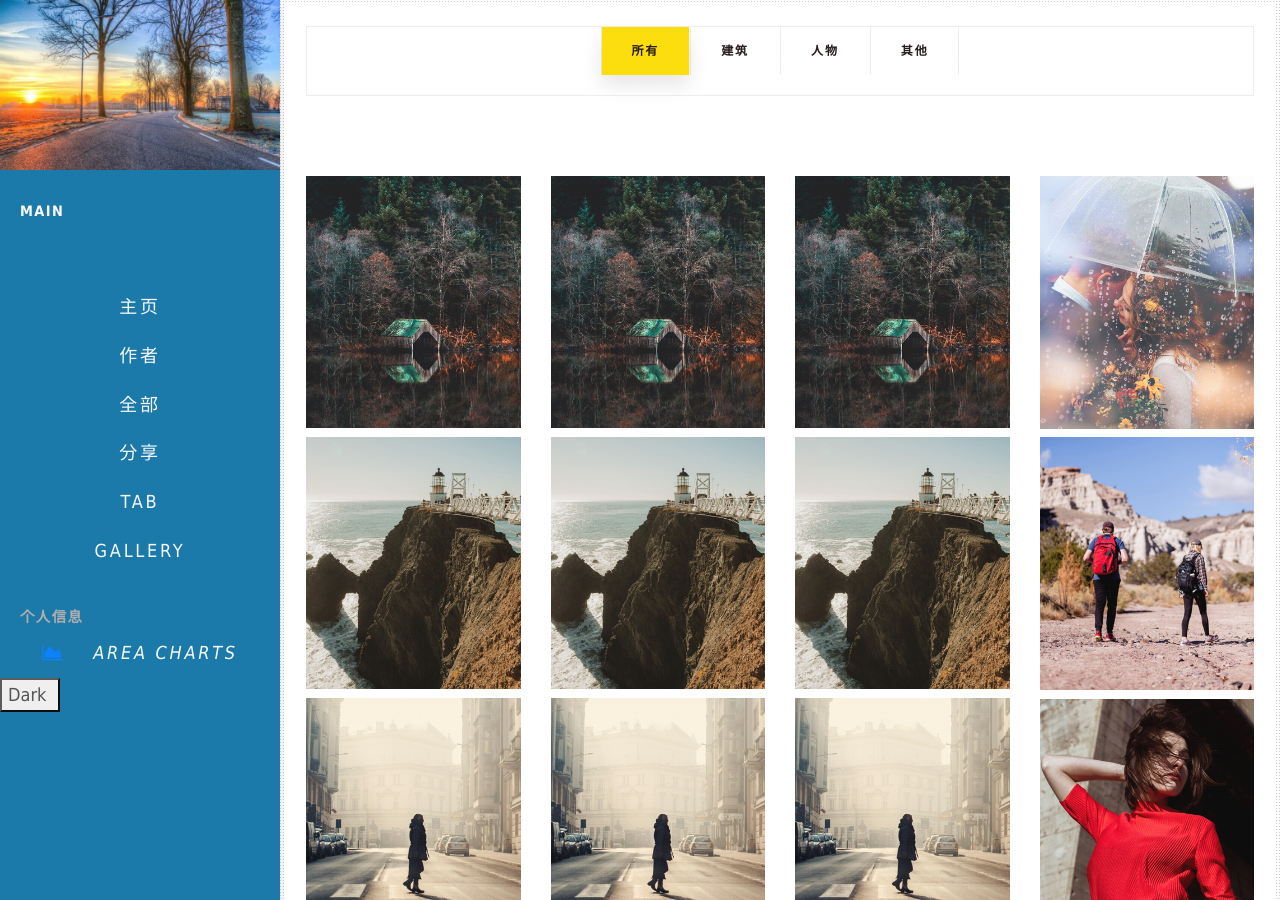
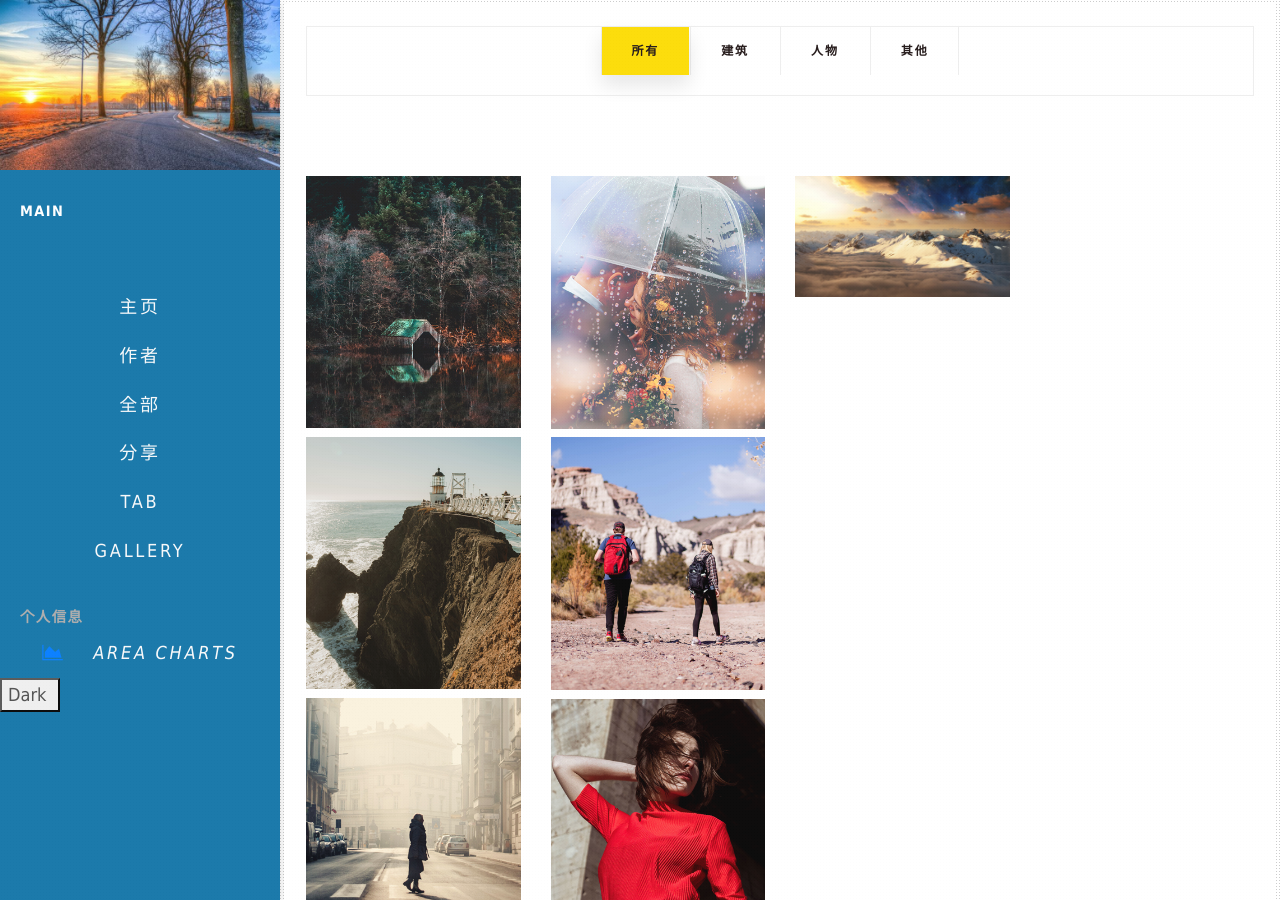
Before and after one commit to nengwuzhi/nengwuzhi.github.ioce, a Jekyll site: the page built from pages/gallery.html, in a window 1280 px wide and 900 px high. Built offline with Jekyll 4.4.1, drawn with Linux system fonts in a browser that asks for light colours; nearby versions of some CDN libraries.

Commit message:
Update gallery.html

```diff
--- a/pages/gallery.html
+++ b/pages/gallery.html
@@ -41,35 +41,6 @@
         					</div>
         					{% endif %}
         					{% endfor %}
-
-        				</div>
-        			</div>
-				 <div class="col-lg-3 col-md-4 col-sm-6 Ar">
-        				<div class="h_gallery_item">
-        					{% for image in site.static_files %}
-                                                {% if image.path contains 'img/gallery/Architecture' %}
-        						<a data-fancybox="gallery" class="light" href="{{ site.baseurl }}{{ image.path }}">
-							<img src="{{ site.baseurl }}{{ image.path }}" alt=""></a>
-        					<div class="hover">
-        						<a href="#"><h4>{{ site.baseurl }}{{ image.title }}</h4></a>
-        					</div>
-        					{% endif %}
-        					{% endfor %}
-
-        				</div>
-        			</div>
-				<div class="col-lg-3 col-md-4 col-sm-6 Ar">
-        				<div class="h_gallery_item">
-        					{% for image in site.static_files %}
-                                                {% if image.path contains 'img/gallery/Architecture' %}
-        						<a data-fancybox="gallery" class="light" href="{{ site.baseurl }}{{ image.path }}">
-							<img src="{{ site.baseurl }}{{ image.path }}" alt=""></a>
-        					<div class="hover">
-        						<a href="#"><h4>{{ site.baseurl }}{{ image.title }}</h4></a>
-        					</div>
-        					{% endif %}
-        					{% endfor %}
-
         				</div>
         			</div>
         			<div class="col-lg-3 col-md-4 col-sm-6 pe">
@@ -83,21 +54,6 @@
         					</div>
         					{% endif %}
         					{% endfor %}
-
-        				</div>
-        			</div>
-				<div class="col-lg-3 col-md-4 col-sm-6 pe">
-        				<div class="h_gallery_item">
-        					{% for image in site.static_files %}
-                                                {% if image.path contains 'img/gallery/people' %}
-        						<a data-fancybox="gallery" class="light" href="{{ site.baseurl }}{{ image.path }}">
-							<img src="{{ site.baseurl }}{{ image.path }}" alt=""></a>
-        					<div class="hover">
-        						<a href="#"><h4>{{ site.baseurl }}{{ image.title }}</h4></a>
-        					</div>
-        					{% endif %}
-        					{% endfor %}
-
         				</div>
         			</div>
 				 <div class="col-lg-3 col-md-4 col-sm-6 ot">
@@ -111,39 +67,9 @@
         					</div>
         					{% endif %}
         					{% endfor %}
+        				</div>
+        			 </div>
 
-        				</div>
-        			</div>
-				<div class="col-lg-3 col-md-4 col-sm-6 ot">
-        				<div class="h_gallery_item">
-        					{% for image in site.static_files %}
-                                                {% if image.path contains 'img/gallery/other' %}
-        						<a data-fancybox="gallery" class="light" href="{{ site.baseurl }}{{ image.path }}">
-							<img src="{{ site.baseurl }}{{ image.path }}" alt=""></a>
-        					<div class="hover">
-        						<a href="#"><h4>{{ site.baseurl }}{{ image.title }}</h4></a>
-        					</div>
-        					{% endif %}
-        					{% endfor %}
-
-        				</div>
-        			</div>
-				 <div class="col-lg-3 col-md-4 col-sm-6 ot">
-        				<div class="h_gallery_item">
-        					{% for image in site.static_files %}
-                                                {% if image.path contains 'img/gallery/other' %}
-        						<a data-fancybox="gallery" class="light" href="{{ site.baseurl }}{{ image.path }}">
-							<img src="{{ site.baseurl }}{{ image.path }}" alt=""></a>
-        					<div class="hover">
-        						<a href="#"><h4>{{ site.baseurl }}{{ image.title }}</h4></a>
-        					</div>
-        					{% endif %}
-        					{% endfor %}
-
-        				</div>
-        			  </div>
-        	          </div>
-        		</div>
         		<div class="button_more">
         			<a class="btn theme_btn" href="#">Load More Images</a>
         		</div>
```
